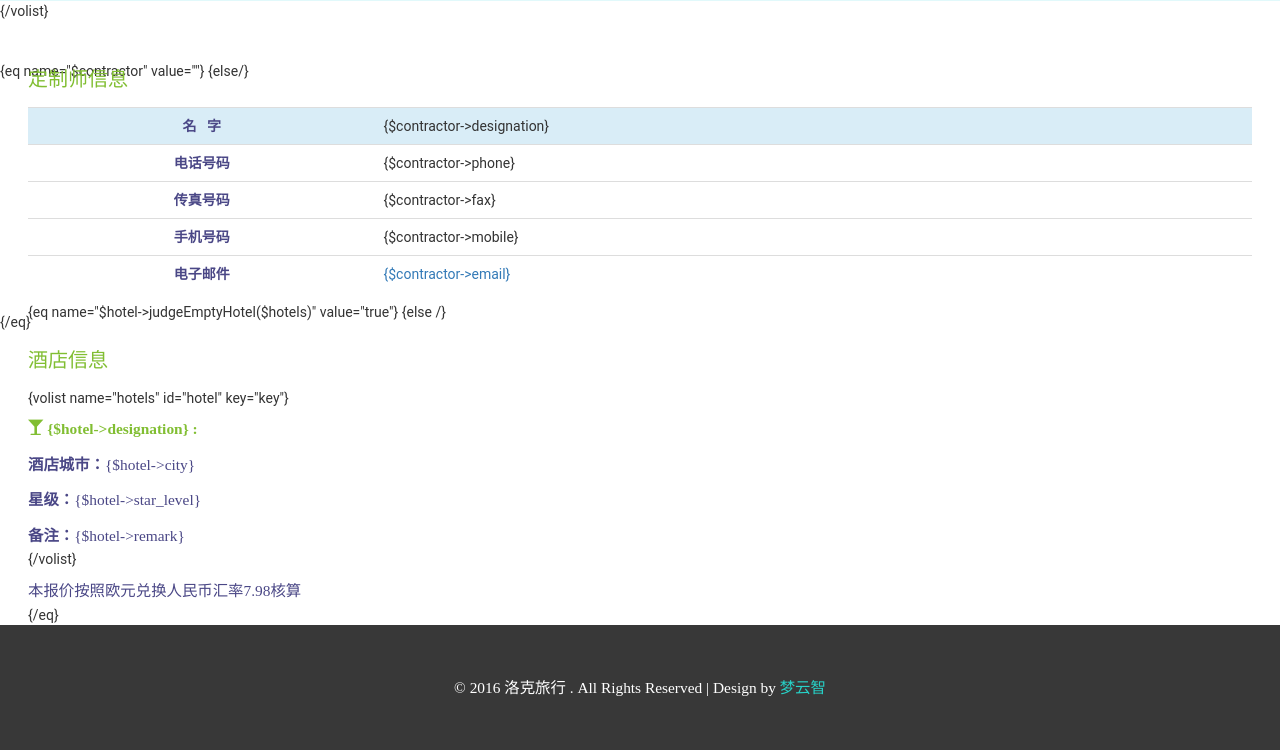
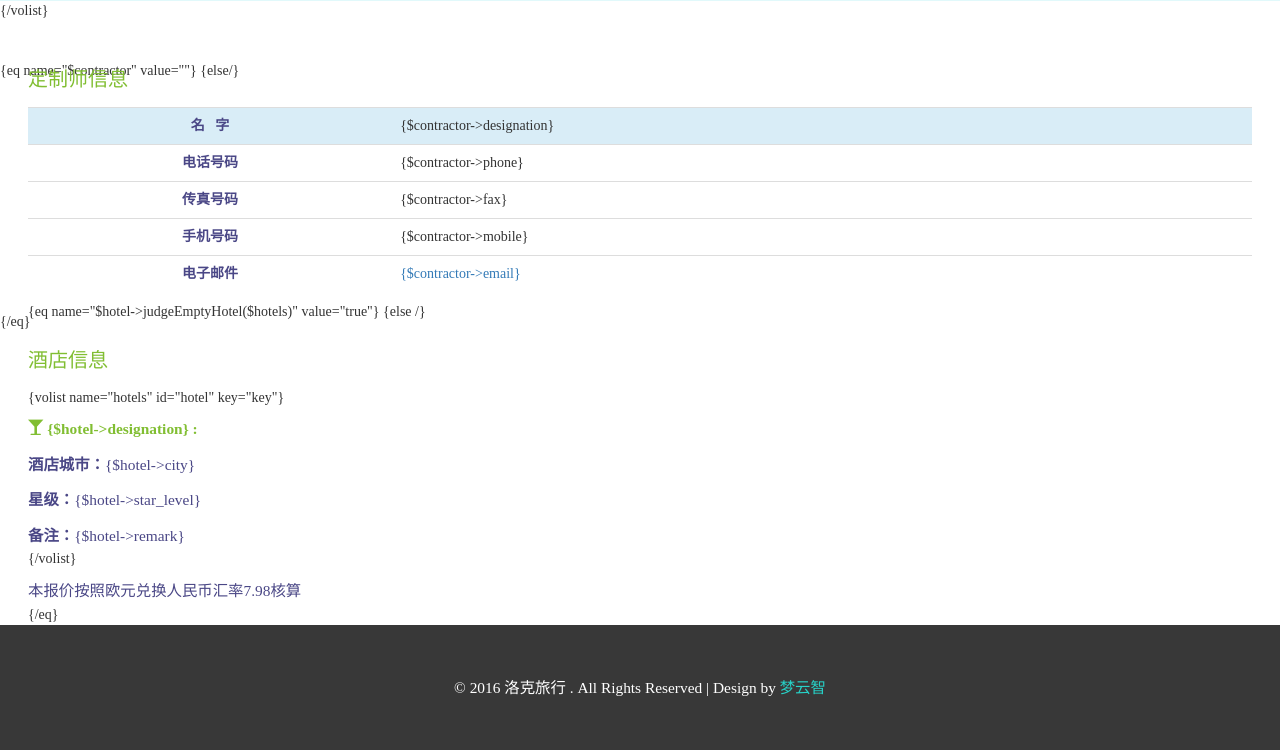
Before and after one commit to yunzhiclub/beautifulArtical, a PHP site: the page made by thinkphp/application/index/view/article/main.html in a window 1280 px wide. Shown: the part 2638-3388 px from the top of the page. Run offline with PHP 8.4, Linux system fonts and the light colour scheme; the template is opened without the code that fills it, so the values that code supplies are empty.

Commit message:
将页面的字体改为微软雅黑

```diff
--- a/thinkphp/public/style/css/style.css
+++ b/thinkphp/public/style/css/style.css
@@ -4,6 +4,9 @@ Author URL: http://w3layouts.com
 License: Creative Commons Attribution 3.0 Unported
 License URL: http://creativecommons.org/licenses/by/3.0/
 --*/
+*{
+font-family:Microsoft Yahei;
+}
 body{
 	margin:0;
 	font-family: 'Roboto', sans-serif;
```
